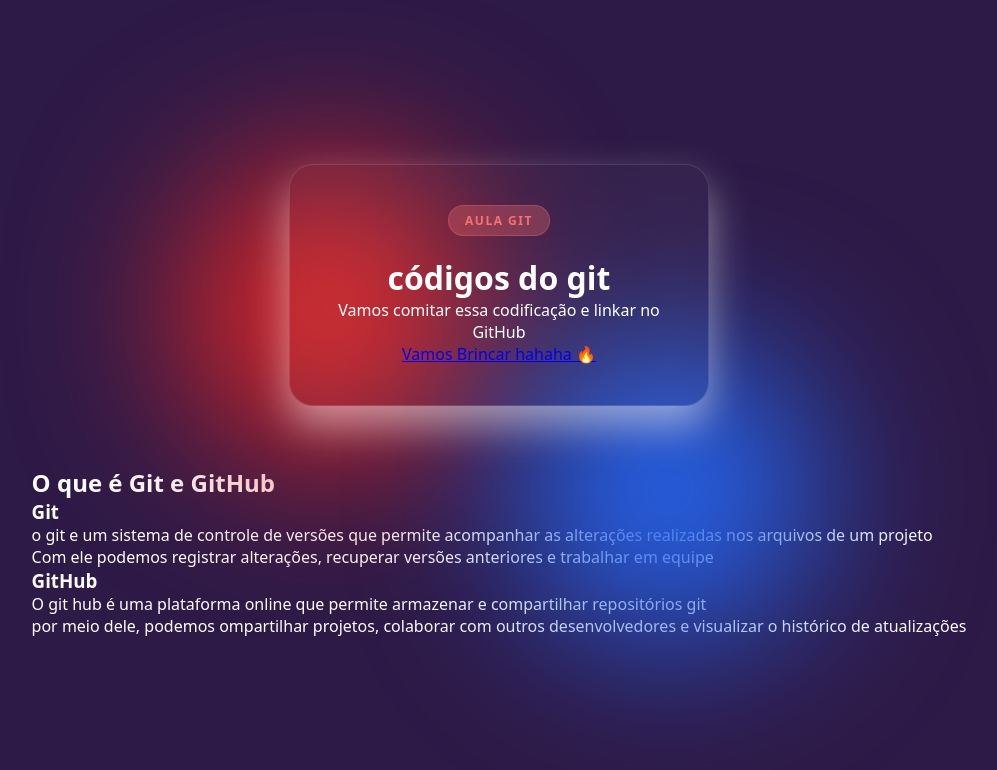
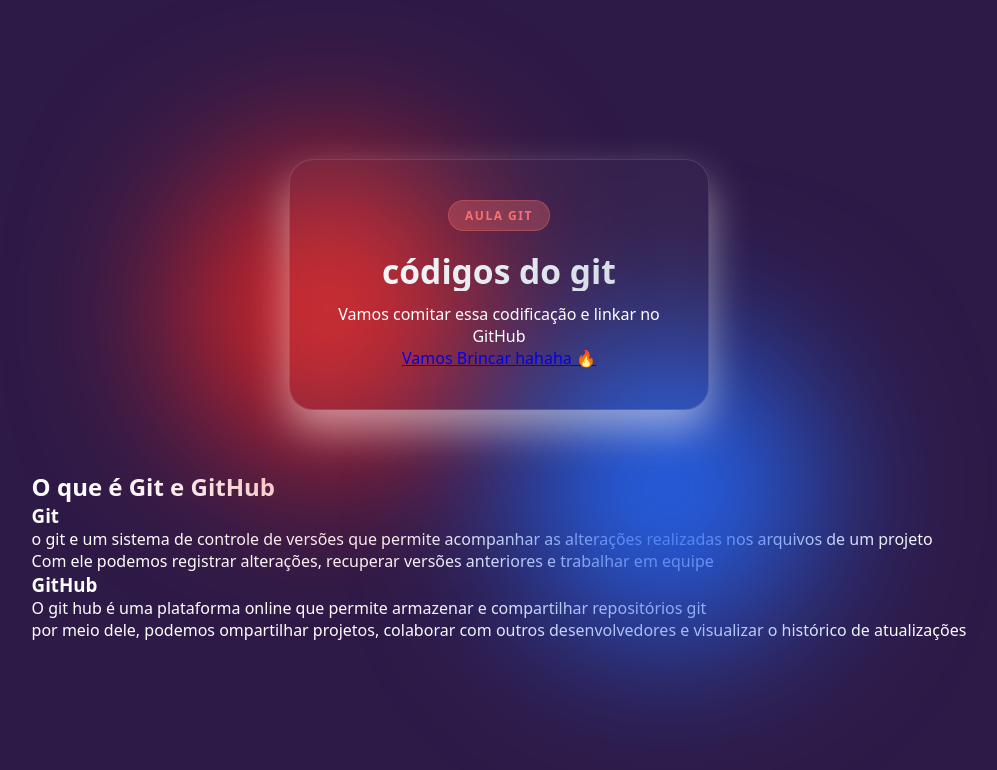
Before and after one commit to annaigarashi-hub/atividade, a plain HTML site: page index.html in a window 1280 px wide. Shown: the whole page, without its empty margins (141-1138 px from the left). Drawn offline with Linux system fonts and the light colour scheme.

Commit message:
trecho para o h1 tá pronto

```diff
--- a/style.css
+++ b/style.css
@@ -81,3 +81,14 @@ body::after{
     text-transform: uppercase;
     margin-bottom: 20px;
 }
+
+h1{
+    font-size: 2.1rem;
+    font-weight: 800;
+    line-height: 1.2;
+    margin-bottom: 12px;
+    background: linear-gradient(135deg, #fff 0%, #cbd5e1 100%);
+    background-clip: text;
+    -webkit-background-clip: text;
+    -webkit-text-fill-color: transparent;
+}
```
